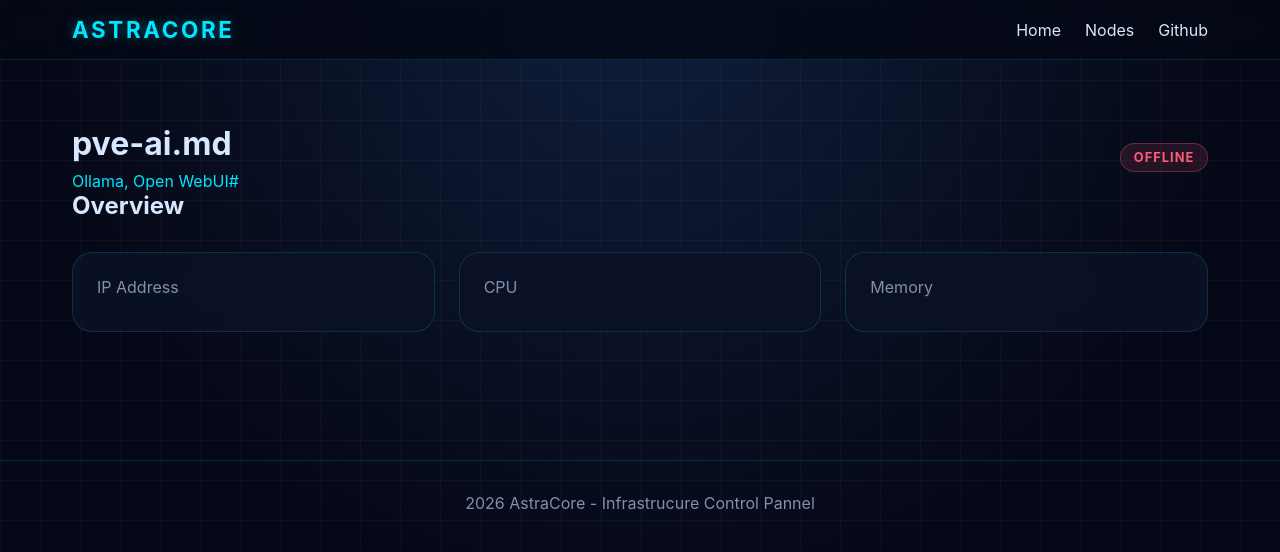
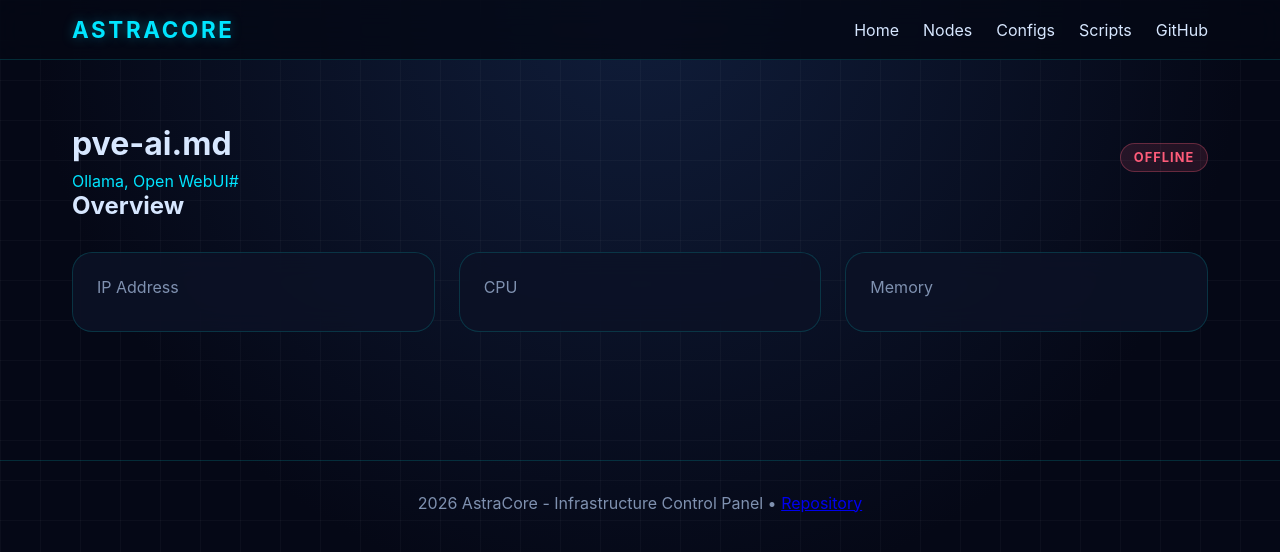
Before and after one commit to MrRowey/AstraCore, a Jekyll site: the page built from docs/_nodes/pve-ai.md, in a window 1280 px wide. Shown: the top 552 px of the page. Built offline with Jekyll 4.4.1, drawn with Linux system fonts in a browser that asks for light colours.

Commit message:
imporvemenbts

```diff
--- a/docs/_layouts/default.html
+++ b/docs/_layouts/default.html
@@ -4,31 +4,39 @@
         <meta charset="UTF-8">
         <meta name="viewport" content="width=device-width, initial-scale-1.0">
         <title>{{ page.title }} | {{ site.title }}</title>
+        <meta name="description" content="{{ page.description | default: site.description }}">
+        <meta name="keywords" content="{{ page.keywords | join: ', ' }}">
+        <meta property="og:title" content="{{ page.title }} | {{ site.title }}" />
+        <meta property="og:description" content="{{ page.description | default: site.description }}" />
+        <meta property="og:url" content="{{ site.url }}{{ page.url }}" />
+        <meta property="og:type" content="website" />
         <link rel="stylesheet" href="{{ '/assets/style.css' | relative_url }}">
     </head>
 <body>
 
     <div class="grid-overlay"></div>
 
-    <header class="navbar">
+    <header class="navbar" role="banner">
 
         <div class="nav-container">
             <a href="{{ '/' | relative_url}}" class="logo">AstraCore</a>
 
-            <nav>
+            <nav aria-label="Primary" role="navigation">
                 <a href="{{ '/' | relative_url }}">Home</a>
                 <a href="{{ '/nodes/' | relative_url }}">Nodes</a>
-                <a href="{{ site.github_repo }}" target="_blank">Github</a>
+                <a href="{{ '/configs/' | relative_url }}">Configs</a>
+                <a href="{{ '/scripts/' | relative_url }}">Scripts</a>
+                <a href="{{ site.github_repo }}" target="_blank" rel="noopener noreferrer">GitHub</a>
             </nav>
         </div>
     </header>
 
-    <main class="main-content">
+    <main class="main-content" role="main">
         {{ content }}
     </main>
 
-    <footer class="footer">
-        <p> {{ site.time | date: '%Y' }} AstraCore - Infrastrucure Control Pannel</p>
+    <footer class="footer" role="contentinfo">
+        <p> {{ site.time | date: '%Y' }} AstraCore - Infrastructure Control Panel • <a href="{{ site.github_repo }}">Repository</a></p>
     </footer>
 </body>
 </html>
--- a/docs/assets/style.css
+++ b/docs/assets/style.css
@@ -28,6 +28,17 @@
     font-family: Inter, Arial, sans-serif;
     min-height: 100vh;
     overflow-x: hidden;
+}
+
+/* Accessible focus outlines for keyboard users */
+:where(a, button) {
+    outline: none;
+}
+
+:where(a, button):focus-visible {
+    outline: 3px solid rgba(0,229,255,0.18);
+    outline-offset: 3px;
+    border-radius: 8px;
 }
 
 .grid-overlay {
@@ -94,6 +105,18 @@
 padding: 5rem 0 4rem;
 }
 
+/* subtle hero vignette for depth */
+.hero::before {
+    content: "";
+    position: absolute;
+    left: 0;
+    right: 0;
+    top: 0;
+    height: 320px;
+    background: radial-gradient(closest-side at 20% 10%, rgba(0,229,255,0.04), transparent 40%);
+    pointer-events: none;
+}
+
 .eyebrow {
 color: var(--cyan);
 letter-spacing: 0.2em;
@@ -129,6 +152,12 @@
 text-decoration: none;
 transition: 0.3s ease;
 border: 1px solid var(--border);
+}
+
+/* Make focusable controls clearly visible */
+.primary-btn:focus-visible,
+.secondary-btn:focus-visible {
+    box-shadow: 0 0 0 4px rgba(0,229,255,0.06), 0 0 20px rgba(0,229,255,0.12);
 }
 
 .primary-btn {
```
Also changed, not shown: docs/_data/nodes.yml (added, +49 -0 lines), docs/index.md (+13 -11 lines).
